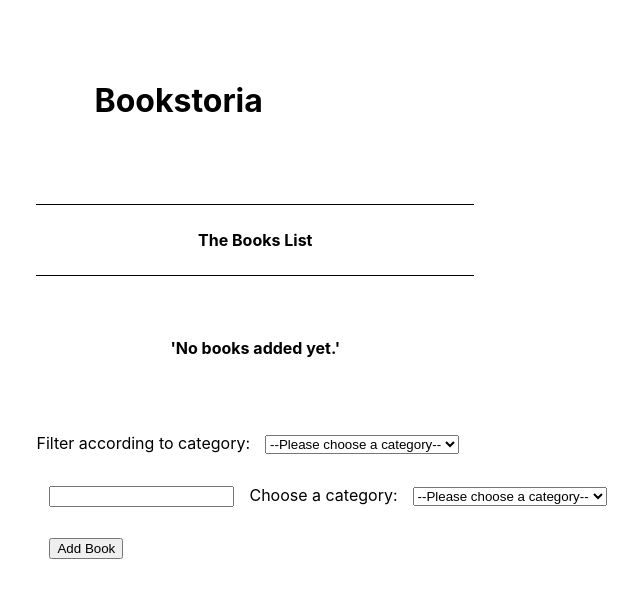
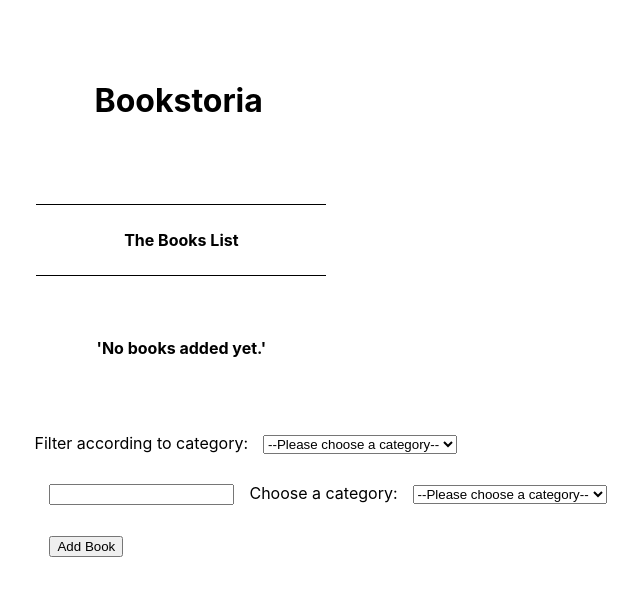
Before and after one commit to Bluette1/bookstore, a React (Create React App) app: page / in a window 1280 px wide. Shown: the top 598 px of the page, without its empty margins (312-952 px from the left). Built offline with nearby package versions, Linux system fonts and the light colour scheme; the HTML template or start-up script is replaced by a standard one.

Commit message:
Remove the category filter from inside the table

```diff
--- a/src/containers/BooksList.js
+++ b/src/containers/BooksList.js
@@ -6,6 +6,7 @@ import getBooksByFilter from '../selectors';
 import CategoryFilter from '../components/CategoryFilter';
 
 const BooksList = ({ books }) => (
+  <div>
     <table className="books-list">
       <thead>
         <tr>
@@ -20,11 +21,10 @@ const BooksList = ({ books }) => (
             <th className="no-books">&apos;No books added yet.&apos;</th>
           </tr>
         )}
-      <tr>
-        <CategoryFilter />
-      </tr>
       </tbody>
     </table>
+    <CategoryFilter />
+  </div>
 );
 
 const mapStateToProps = state => {
```
Lines whose indentation alone changed are shown as unchanged.
